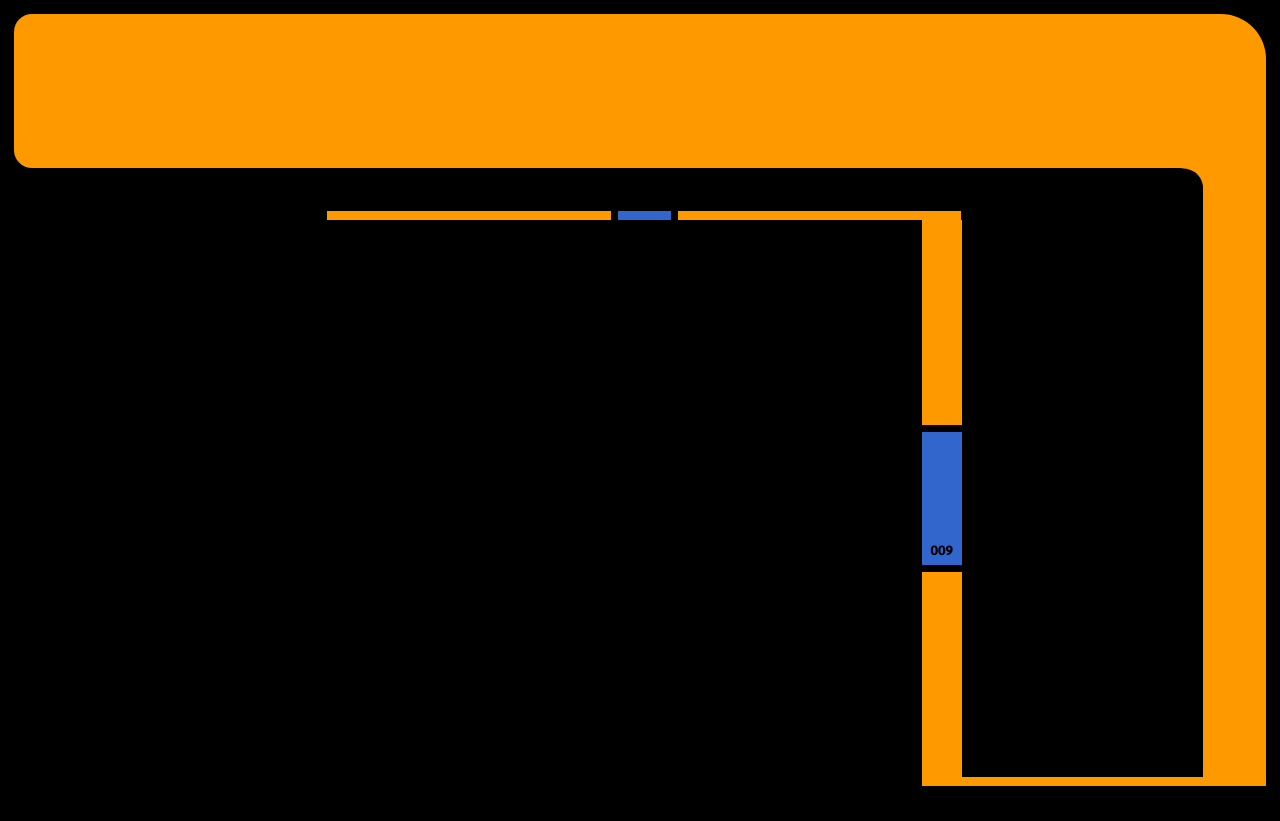
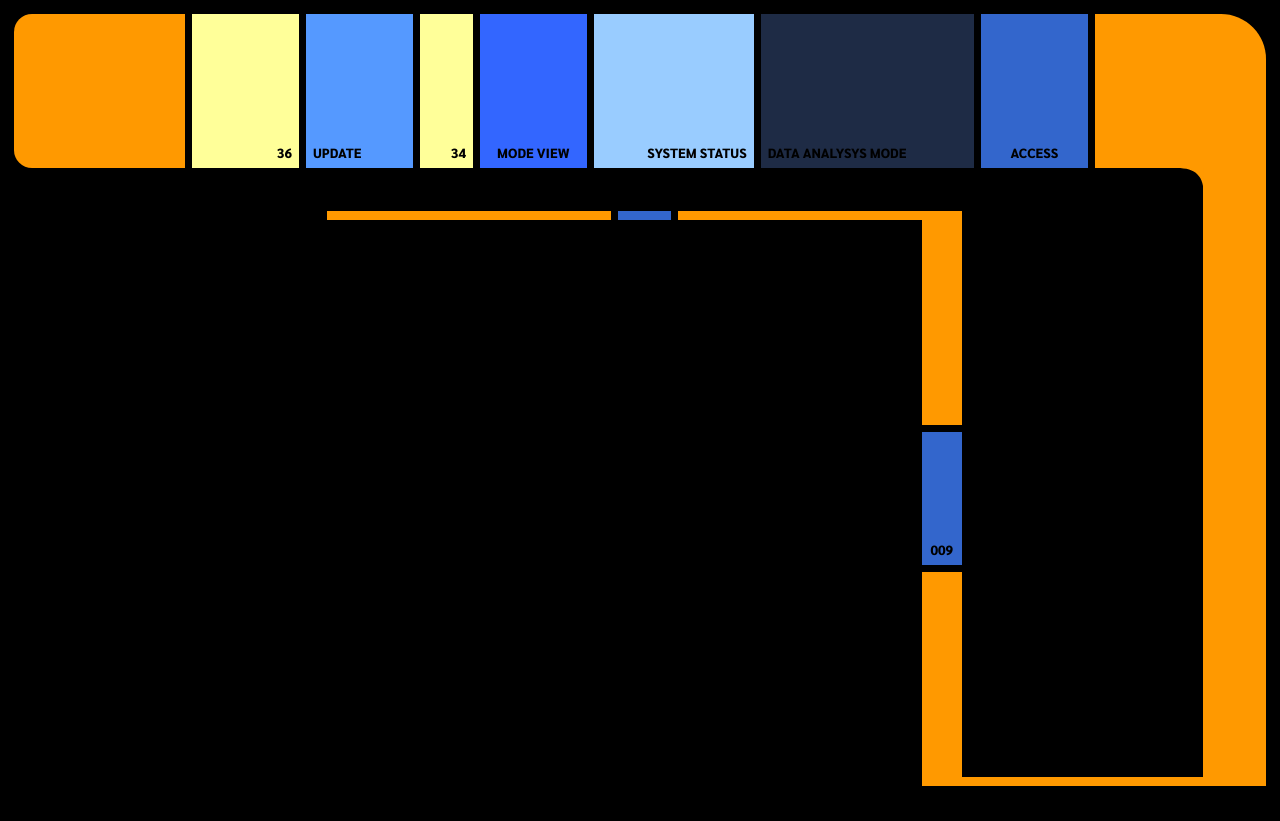
Before and after one commit to rlemon/lcars-experiment, a website built with webpack: page src/template.html in a window 1280 px wide. Built offline with nearby package versions, Linux system fonts and the light colour scheme.

Commit message:
tweaking the buttons some more

```diff
--- a/src/scss/lcars/_lcars-main.scss
+++ b/src/scss/lcars/_lcars-main.scss
@@ -71,8 +71,9 @@
 	outline: none;
 	border: none;
 	position: relative;
-	&.bar-middle {
-		margin: 0 $bar--button-padding;
+	margin: 0 $bar--button-padding;
+	&:not(:nth-of-type(-1)):not(:nth-of-type(1)) {
+		margin-left: 0;
 	}
 	.lcars-button-text {
 		position: absolute;
@@ -117,8 +118,6 @@
 	flex-direction: column;
 
 	.lcars-button {
-		&.bar-middle {
-			margin: $bar--button-padding 0;
-		}
+		margin: $bar--button-padding 0;
 	}
 }
--- a/src/scss/styles.scss
+++ b/src/scss/styles.scss
@@ -13,6 +13,8 @@ html,body {
   background: $color--black;
   color: $color--white;
   font-size: $base--font-size;
+  // center in the viewport.. kinda
+  padding-top: calc( ( 100vh - 800px - #{$base--padding*2} ) / 2 );
 }
 
 // app layout
@@ -20,6 +22,7 @@ html,body {
   display: grid;
   width: 1280px;
   height: 800px;
+  margin: 0 auto;
   grid-template-columns: 1fr 1.9fr 0.9fr 0.2fr;
   grid-template-rows: 0.6fr 0.2fr 2.2fr;
   grid-template-areas: "top-bar top-bar top-bar top-bar" "assorted secondary-bar secondary-bar side-bar" "content-area-2 content-area-1 side-section side-bar";
@@ -33,7 +36,7 @@ html,body {
 
 .secondary-bar {
   grid-area: secondary-bar;
-  padding: calc( 51.63px - 9.1px ) 241.91px 0 0; // this is such a hack. I need to redo the grids.
+  padding: calc( 51.63px - 9.1px ) 241.44px 0 0; // this is such a hack. I need to redo the grids.
 }
 
 .assorted { grid-area: assorted; }
--- a/src/template.html
+++ b/src/template.html
@@ -9,20 +9,42 @@
 
   <body>
     <div class="lcars-container layout-grid-container">
-      <div class="top-bar lcars-bar top-right-inner-elbow end-left bg-color-atomic-tangerine"></div>
+      <div class="top-bar lcars-bar top-right-inner-elbow end-left bg-color-atomic-tangerine">
+		<button class="lcars-button bg-color-pale-canary w-2">
+			<span class="lcars-button-text bottom-right">36</span>
+		</button>
+		<button class="lcars-button bg-color-dodger-blue w-2">
+			<span class="lcars-button-text bottom-left">UPDATE</span>
+		</button>
+		<button class="lcars-button bg-color-pale-canary w-1">
+			<span class="lcars-button-text bottom-right">34</span>
+		</button>
+		<button class="lcars-button bg-color-dodger-blue-alt w-2">
+			<span class="lcars-button-text bottom">MODE VIEW</span>
+		</button>
+		<button class="lcars-button bg-color-anakiwa w-3">
+			<span class="lcars-button-text bottom-right">SYSTEM STATUS</span>
+		</button>
+		<button class="lcars-button bg-color-gray w-4">
+			<span class="lcars-button-text bottom-left">DATA ANALYSYS MODE</span>
+		</button>
+		<button class="lcars-button bg-color-mariner w-2">
+			<span class="lcars-button-text bottom">ACCESS</span>
+		</button>
+	  </div>
       <div class="side-bar lcars-bar vertical top-left-outer-elbow thinner bg-color-atomic-tangerine"></div>
       <div class="side-section side-section-grid-container">
         <div class="side-section-footer-bar lcars-bar bg-color-atomic-tangerine"></div>
         <div class="side-section-inner"></div>
         <div class="side-section-left-bar lcars-bar vertical bg-color-atomic-tangerine">
-          <button class="lcars-button bar-middle bg-color-mariner h-4 text-br">
+          <button class="lcars-button bg-color-mariner h-4">
 			  <span class="lcars-button-text bottom">009</span>
 		  </button>
         </div>
       </div>
       <div class="secondary-bar">
         <div class="lcars-bar bg-color-atomic-tangerine">
-          <button class="lcars-button bar-middle bg-color-mariner w-1"></button>
+          <button class="lcars-button bg-color-mariner w-1"></button>
         </div>
       </div>
       <div class="assorted"></div>
--- a/webpack.config.js
+++ b/webpack.config.js
@@ -37,7 +37,7 @@ const config = {
 					'css-loader',
 					'sass-loader'
 				],
-				sideEffects: true
+				sideEffects: false
 			},
 			{
 				test: /.(png|jpe?g|gif|svg|stl)$/,
```
